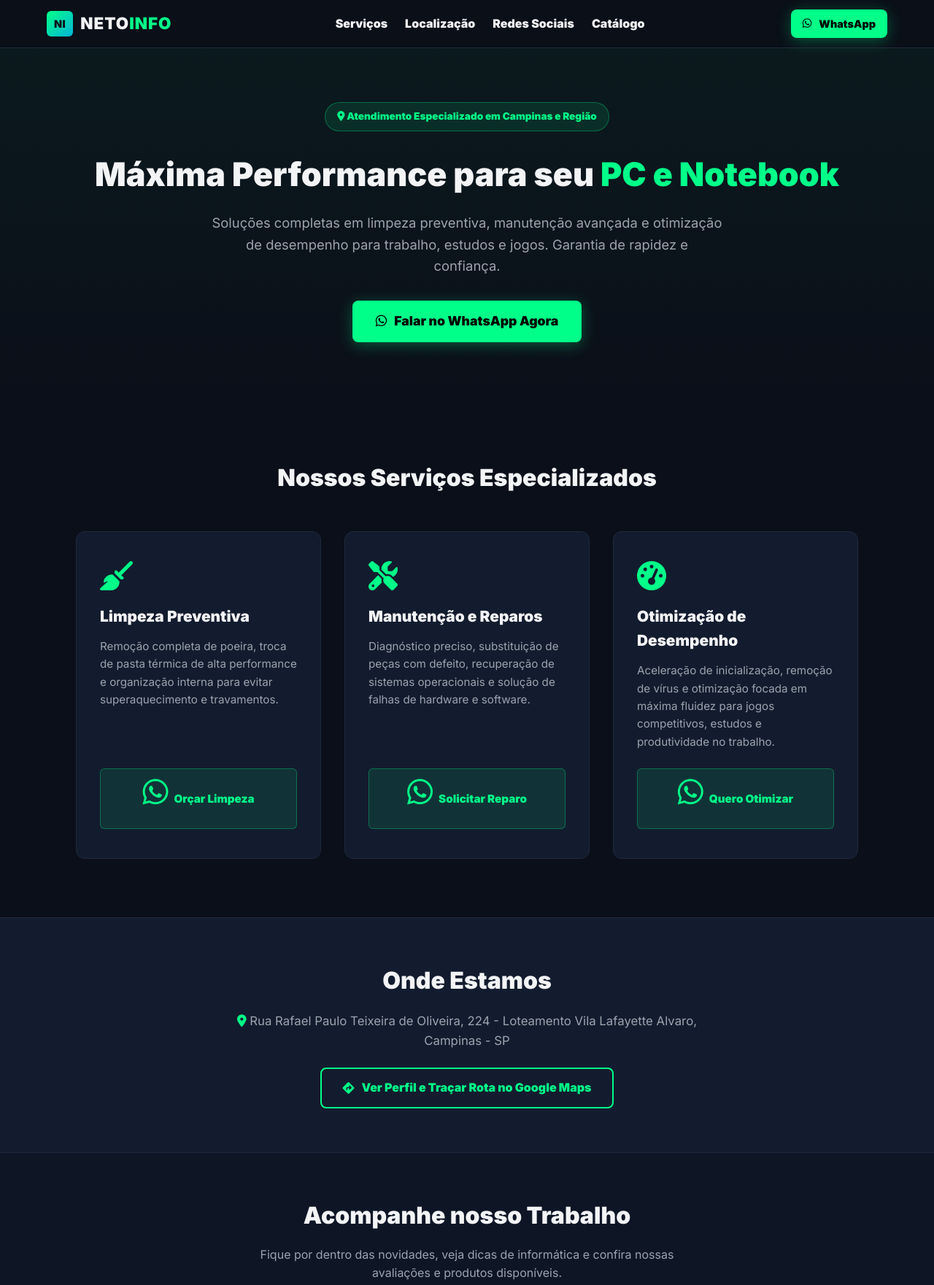
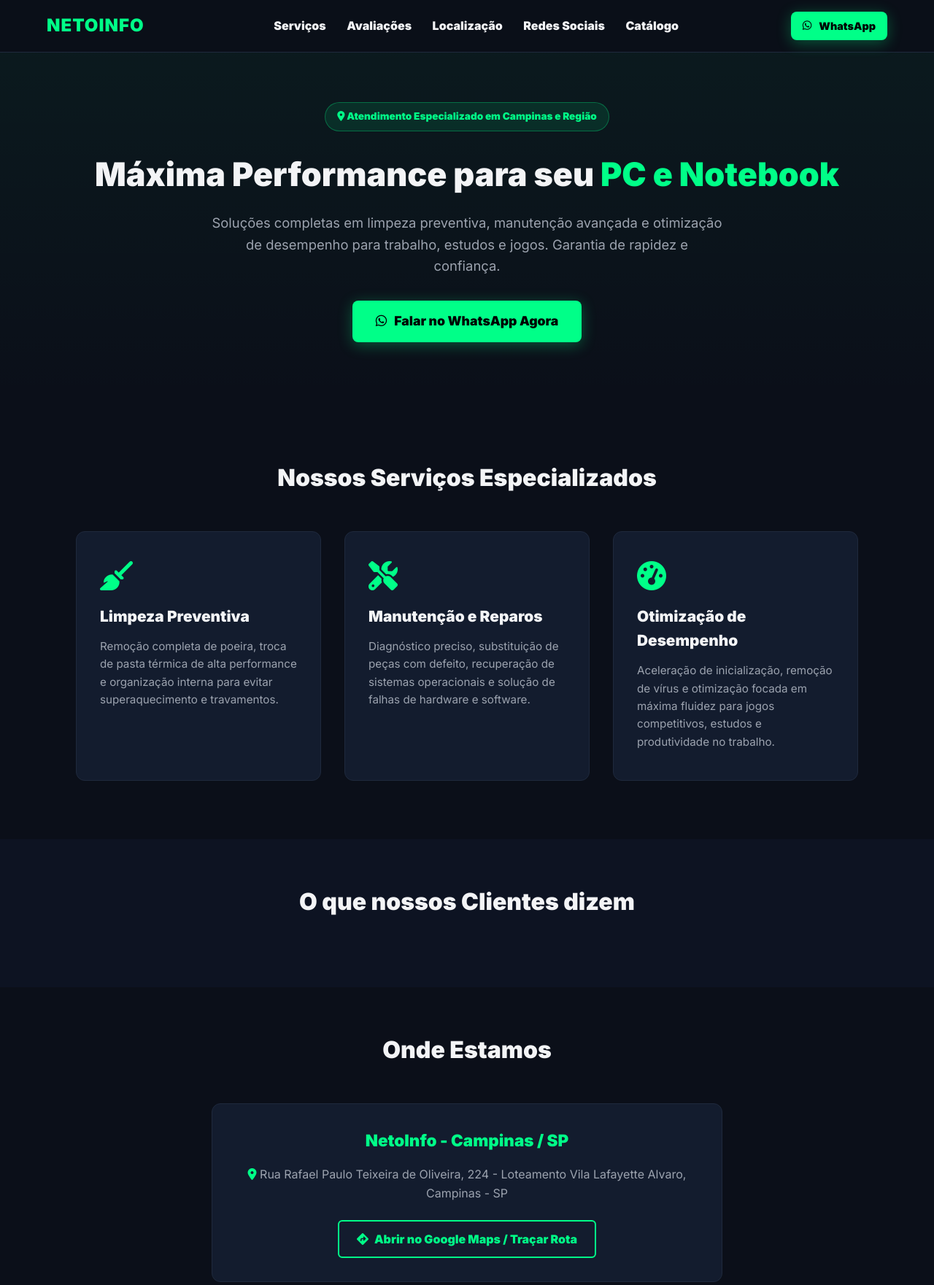
Before and after one commit to netoinfo2023/netoinfo-site, a plain HTML site: page index.html in a window 1280 px wide. Shown: the top 1761 px of the page at 73% size. Drawn offline with Linux system fonts and the light colour scheme.

Commit message:
Add files via upload

```diff
--- a/index.html
+++ b/index.html
@@ -22,12 +22,12 @@
             padding: 0;
             box-sizing: border-box;
             font-family: 'Inter', sans-serif;
-            scroll-behavior: smooth;
         }
         body {
             background-color: var(--bg-color);
             color: var(--text-main);
             line-height: 1.6;
+            scroll-behavior: smooth;
         }
         header {
             background: rgba(11, 15, 25, 0.95);
@@ -39,35 +39,13 @@
             display: flex;
             justify-content: space-between;
             align-items: center;
-            padding: 0.8rem 5%;
+            padding: 1rem 5%;
         }
-        .logo-container {
-            display: flex;
-            align-items: center;
-            gap: 10px;
-            text-decoration: none;
-        }
-        .logo-badge {
-            background: linear-gradient(135deg, #00ff88, #00b4d8);
-            color: #0b0f19;
+        .logo {
+            font-size: 1.5rem;
             font-weight: 900;
-            font-size: 0.9rem;
-            padding: 6px 10px;
-            border-radius: 6px;
-            letter-spacing: 0.5px;
-        }
-        .logo-text {
-            font-size: 1.4rem;
-            font-weight: 900;
-            color: var(--text-main);
+            color: var(--accent-color);
             letter-spacing: 1px;
-        }
-        .logo-text span {
-            color: var(--accent-color);
-        }
-        nav {
-            display: flex;
-            align-items: center;
         }
         nav a {
             color: var(--text-main);
@@ -149,9 +127,6 @@
             border-radius: 12px;
             padding: 2.5rem 2rem;
             transition: transform 0.3s, border-color 0.3s;
-            display: flex;
-            flex-direction: column;
-            justify-content: space-between;
         }
         .service-card:hover {
             transform: translateY(-5px);
@@ -169,64 +144,57 @@
         .service-card p {
             color: var(--text-muted);
             font-size: 0.95rem;
-            margin-bottom: 1.5rem;
         }
-        .btn-card-action {
-            display: inline-flex;
-            align-items: center;
-            justify-content: center;
-            gap: 8px;
-            background: rgba(0,255,136,0.1);
-            color: var(--accent-color);
-            border: 1px solid rgba(0,255,136,0.3);
-            padding: 0.7rem 1rem;
-            border-radius: 6px;
-            font-weight: 600;
-            text-decoration: none;
-            font-size: 0.95rem;
-            transition: all 0.3s;
-        }
-        .btn-card-action:hover {
-            background-color: var(--accent-color);
-            color: #000;
+        .reviews-section {
+            padding: 60px 5%;
+            background-color: #0d1322;
+            text-align: center;
         }
         .location-section {
             padding: 60px 5%;
-            background: var(--card-bg);
+            background-color: var(--bg-color);
             text-align: center;
-            border-top: 1px solid #1f293d;
-            border-bottom: 1px solid #1f293d;
         }
         .location-box {
+            background-color: var(--card-bg);
+            border: 1px solid #1f293d;
+            border-radius: 12px;
+            padding: 2rem;
             max-width: 700px;
             margin: 0 auto;
+        }
+        .location-box h3 {
+            font-size: 1.4rem;
+            margin-bottom: 1rem;
+            color: var(--accent-color);
         }
         .location-box p {
             color: var(--text-muted);
             margin-bottom: 1.5rem;
-            font-size: 1.05rem;
         }
         .btn-map {
             display: inline-flex;
             align-items: center;
-            gap: 10px;
-            background-color: transparent;
+            gap: 8px;
+            background: transparent;
             color: var(--accent-color);
             border: 2px solid var(--accent-color);
-            padding: 0.8rem 1.8rem;
-            border-radius: 8px;
+            padding: 0.7rem 1.5rem;
+            border-radius: 6px;
             font-weight: 700;
             text-decoration: none;
             transition: all 0.3s;
         }
         .btn-map:hover {
-            background-color: var(--accent-color);
+            background: var(--accent-color);
             color: #000;
         }
         .social-section {
             text-align: center;
             padding: 60px 5%;
             background: #0e1626;
+            border-top: 1px solid #1f293d;
+            border-bottom: 1px solid #1f293d;
         }
         .social-icons {
             display: flex;
@@ -258,8 +226,6 @@
             padding: 40px 5%;
             color: var(--text-muted);
             font-size: 0.9rem;
-            background-color: var(--bg-color);
-            border-top: 1px solid #1f293d;
         }
         footer p {
             margin-bottom: 0.5rem;
@@ -272,14 +238,12 @@
 </head>
 <body>
 
-    <!-- Cabeçalho com Logo Estilizada -->
+    <!-- Cabeçalho -->
     <header>
-        <a href="#" class="logo-container">
-            <div class="logo-badge">NI</div>
-            <div class="logo-text">NETO<span>INFO</span></div>
-        </a>
+        <div class="logo">NETOINFO</div>
         <nav>
             <a href="#services">Serviços</a>
+            <a href="#reviews">Avaliações</a>
             <a href="#location">Localização</a>
             <a href="#social">Redes Sociais</a>
             <a href="https://wa.me/c/5519992277087" target="_blank">Catálogo</a>
@@ -294,78 +258,68 @@
         <div class="badge-region"><i class="fas fa-map-marker-alt"></i> Atendimento Especializado em Campinas e Região</div>
         <h1>Máxima Performance para seu <span>PC e Notebook</span></h1>
         <p>Soluções completas em limpeza preventiva, manutenção avançada e otimização de desempenho para trabalho, estudos e jogos. Garantia de rapidez e confiança.</p>
-        <a href="https://wa.me/5519992277087?text=Olá!%20Gostaria%20de%20solicitar%20um%20orçamento%20geral%20para%20meu%20computador." class="btn-whatsapp" target="_blank">
+        <a href="https://wa.me/5519992277087?text=Olá!%20Gostaria%20de%20solicitar%20um%20orçamento%20para%20meu%20computador." class="btn-whatsapp" target="_blank">
             <i class="fab fa-whatsapp"></i> Falar no WhatsApp Agora
         </a>
     </section>
 
-    <!-- Seção de Serviços Interativos -->
+    <!-- Seção de Serviços -->
     <section id="services" class="services">
         <h2 class="section-title">Nossos Serviços Especializados</h2>
         <div class="services-grid">
-            <!-- Card 1 -->
             <div class="service-card">
-                <div>
                 <i class="fas fa-broom"></i>
                 <h3>Limpeza Preventiva</h3>
                 <p>Remoção completa de poeira, troca de pasta térmica de alta performance e organização interna para evitar superaquecimento e travamentos.</p>
             </div>
-                <a href="https://wa.me/5519992277087?text=Olá!%20Gostaria%20de%20saber%20mais%20sobre%20o%20serviço%20de%20Limpeza%20Preventiva." class="btn-card-action" target="_blank">
-                    <i class="fab fa-whatsapp"></i> Orçar Limpeza
-                </a>
-            </div>
-            <!-- Card 2 -->
             <div class="service-card">
-                <div>
                 <i class="fas fa-tools"></i>
                 <h3>Manutenção e Reparos</h3>
                 <p>Diagnóstico preciso, substituição de peças com defeito, recuperação de sistemas operacionais e solução de falhas de hardware e software.</p>
             </div>
-                <a href="https://wa.me/5519992277087?text=Olá!%20Preciso%20de%20ajuda%20com%20Manutenção%20e%20Reparos%20no%20meu%20computador." class="btn-card-action" target="_blank">
-                    <i class="fab fa-whatsapp"></i> Solicitar Reparo
-                </a>
-            </div>
-            <!-- Card 3 -->
             <div class="service-card">
-                <div>
                 <i class="fas fa-tachometer-alt"></i>
                 <h3>Otimização de Desempenho</h3>
                 <p>Aceleração de inicialização, remoção de vírus e otimização focada em máxima fluidez para jogos competitivos, estudos e produtividade no trabalho.</p>
             </div>
-                <a href="https://wa.me/5519992277087?text=Olá!%20Gostaria%20de%20otimizar%20o%20desempenho%20do%20meu%20PC/Notebook." class="btn-card-action" target="_blank">
-                    <i class="fab fa-whatsapp"></i> Quero Otimizar
-                </a>
-            </div>
         </div>
     </section>
 
-    <!-- Seção de Localização (Google Maps Oficial) -->
+    <!-- Seção de Avaliações do Google (Elfsight) -->
+    <section id="reviews" class="reviews-section">
+        <h2 class="section-title" style="margin-bottom: 2rem;">O que nossos Clientes dizem</h2>
+        <script src="https://elfsightcdn.com/platform.js" async></script>
+        <div class="elfsight-app-accc80cc-6020-460e-844e-48219c99ec0d" data-elfsight-app-lazy></div>
+    </section>
+
+    <!-- Seção de Localização -->
     <section id="location" class="location-section">
-        <h2 class="section-title" style="margin-bottom: 1rem;">Onde Estamos</h2>
+        <h2 class="section-title">Onde Estamos</h2>
         <div class="location-box">
+            <h3>NetoInfo - Campinas / SP</h3>
             <p><i class="fas fa-map-marker-alt" style="color: var(--accent-color);"></i> Rua Rafael Paulo Teixeira de Oliveira, 224 - Loteamento Vila Lafayette Alvaro, Campinas - SP</p>
             <a href="https://maps.app.goo.gl/vgFWG73dz3MTeLDA9" target="_blank" class="btn-map">
-                <i class="fas fa-directions"></i> Ver Perfil e Traçar Rota no Google Maps
+                <i class="fas fa-directions"></i> Abrir no Google Maps / Traçar Rota
             </a>
         </div>
     </section>
 
-    <!-- Seção de Redes Sociais Completas -->
+    <!-- Seção de Redes Sociais e Marketplace -->
     <section id="social" class="social-section">
         <h2 class="section-title" style="margin-bottom: 1rem;">Acompanhe nosso Trabalho</h2>
-        <p style="color: var(--text-muted); max-width: 600px; margin: 0 auto;">Fique por dentro das novidades, veja dicas de informática e confira nossas avaliações e produtos disponíveis.</p>
+        <p style="color: var(--text-muted); max-width: 600px; margin: 0 auto;">Fique por dentro das novidades, veja dicas de informática e confira nossas redes e produtos disponíveis.</p>
         <div class="social-icons">
             <a href="https://www.instagram.com/netoinfo2022" target="_blank" title="Instagram"><i class="fab fa-instagram"></i></a>
             <a href="https://www.tiktok.com/@netoinfo" target="_blank" title="TikTok"><i class="fab fa-tiktok"></i></a>
-            <a href="https://www.facebook.com/profile.php?id=100056961129868" target="_blank" title="Facebook"><i class="fab fa-facebook"></i></a>
+            <a href="https://www.facebook.com/marketplace/profile/100056961129868/" target="_blank" title="Facebook Marketplace"><i class="fab fa-facebook"></i></a>
             <a href="https://wa.me/c/5519992277087" target="_blank" title="Catálogo WhatsApp"><i class="fab fa-whatsapp"></i></a>
         </div>
     </section>
 
     <!-- Rodapé -->
     <footer>
-        <p><strong>NetoInfo</strong> — Comércio Varejista Especializado de Equipamentos e Suprimentos de Informática</p>
-        <p>CNPJ: 51.964.945/0001-64 | Campinas - SP</p>
+        <p><strong>NetoInfo</strong> — Comércio Varejista Especializado de Equipamentos e Suprimentos de Informática[cite: 3]</p>
+        <p>CNPJ: 51.964.945/0001-64 | Campinas - SP[cite: 3]</p>
         <p style="margin-top: 1.5rem; font-size: 0.8rem; color: #6b7280;">© 2026 NetoInfo. Todos os direitos reservados.</p>
     </footer>
 
```
Lines whose indentation alone changed are shown as unchanged.
